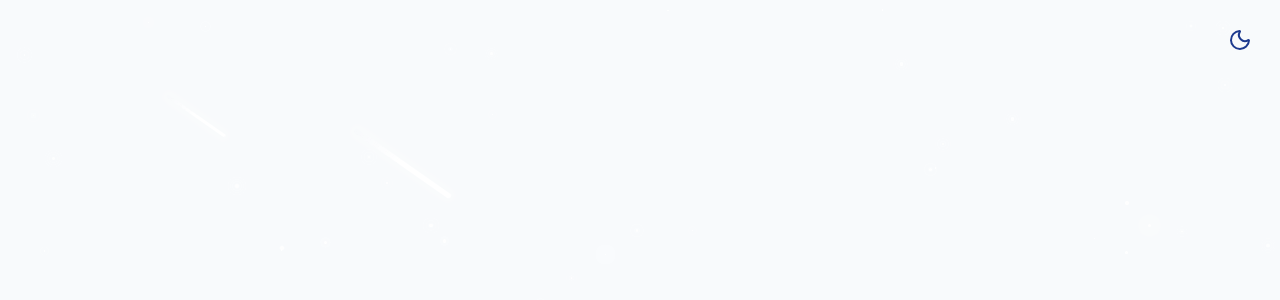
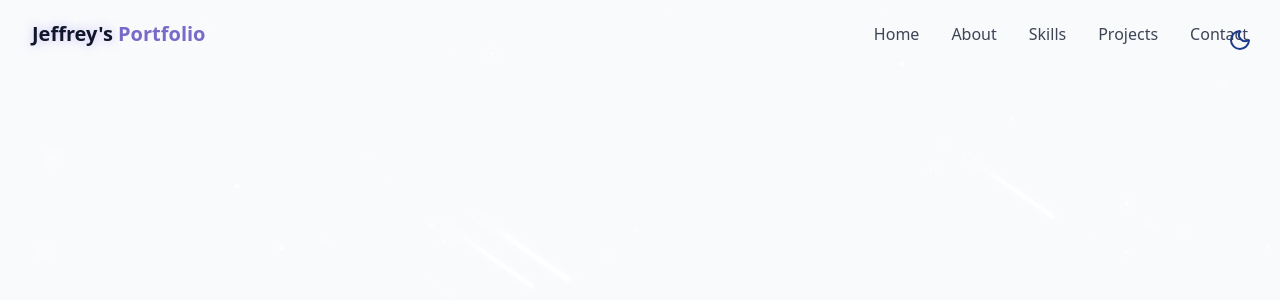
Before and after one commit to JeffreyIga4/PortfolioWebsite, a React (Vite) app: page / in a window 1280 px wide. Shown: the top 300 px of the page. Built offline with nearby package versions, Linux system fonts and the light colour scheme.

Commit message:
Mobile and Desktop navbar created

```diff
--- /dev/null
+++ b/src/components/Navbar.jsx
@@ -0,0 +1,76 @@
+import { cn } from "../lib/utils"
+import { useEffect, useState } from "react";
+
+const navItems = [
+    { name: "Home", href: "#hero" },
+    { name: "About", href: "#about" },
+    { name: "Skills", href: "#skills" },
+    { name: "Projects", href: "#projects" },
+    { name: "Contact", href: "#contact" },
+]
+
+export const Navbar = () => {
+    const [isScrolled, setIsScrolled] = useState(false);
+		const [isMenuOpen, setIsMenuOpen] = useState(false);
+
+    useEffect(() => {
+        const handleScroll = () => {
+            setIsScrolled(window.scrollY > 10);
+        }
+
+        window.addEventListener("scroll", handleScroll);
+
+        return () => {
+            window.removeEventListener("scroll", handleScroll);
+        }
+
+    }, []);
+
+    return (
+    <nav
+    	className={cn(
+				"fixed w-full z-40 transition-all duration-300",
+				isScrolled ? "py-3 bg-background/80 backdrop-blur-md shadow-xs" : "py-5"
+     )}
+    >
+
+
+			<div className="container flex items-center justify-between">
+				<a className="text-xl font-bold text-primary flex items-center" href="#hero">
+					<span className="relative z-10">
+						<span className="text-glow text-foreground"> Jeffrey's </span> Portfolio
+					</span>
+				</a>
+
+				{/* desktop nav */}
+				<div className="hidden md:flex space-x-8">
+					{navItems.map((item, key) => (
+						<a key={key} href={item.href} className="text-foreground/80 hover:text-primary transition-colors duration-300">
+							{item.name}
+						</a>
+					))}
+				</div>
+
+				{/* mobile nav */}
+				<div className={cn("fixed inset-0 bg-background/95 backdrop-blur-md z-40 flex flex-col items-center justify-center",
+					"transistion-all duration-300 md:hidden",
+					isMenuOpen ? "opacity-100 pointer-events-auto" : "opacity-0 pointer-events-none"
+				)}
+				>
+					<div className="flex flex-col space-y-8 text-xl">
+						{navItems.map((item, key) => (
+							<a
+							key={key}
+							href={item.href}
+							className="text-foreground/80 hover:text-primary transition-colors duration-300"
+							onClick={() => setIsMenuOpen(false)}
+							>
+								{item.name}
+							</a>
+						))}
+					</div>
+				</div>
+			</div>
+		</nav>
+    );
+}
--- a/src/pages/Home.jsx
+++ b/src/pages/Home.jsx
@@ -1,3 +1,4 @@
+import { Navbar } from "../components/Navbar";
 import { StarBackground } from "../components/StarBackground";
 import { ThemeToggle } from "../components/ThemeToggle";
 
@@ -11,6 +12,7 @@ export const Home = () => {
         <StarBackground />
 
         {/* Navbar */}
+        <Navbar />
 
         {/* Main Content */}
 
```
